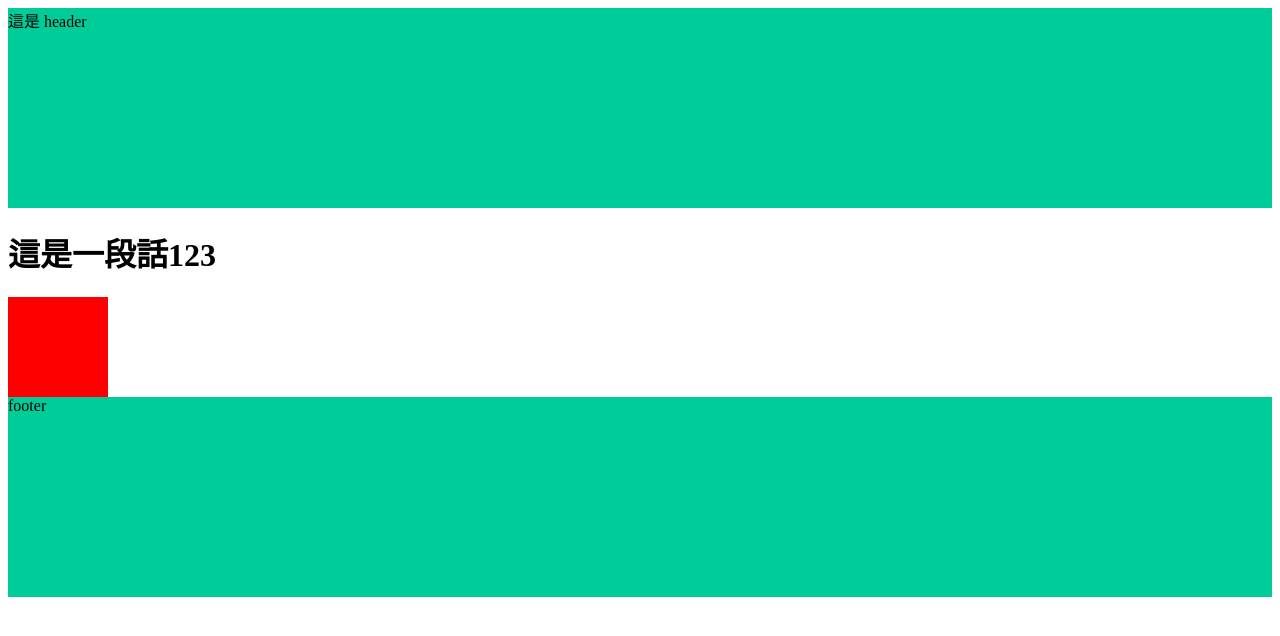
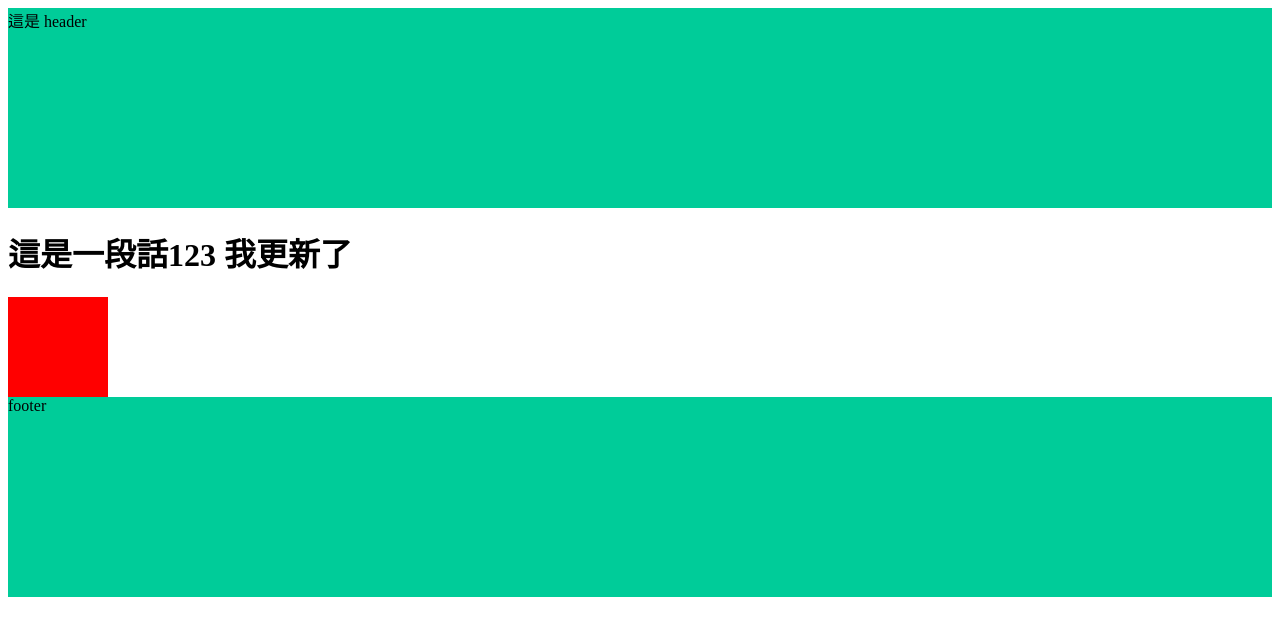
Before and after one commit to linsyuan1997/test0722, a plain HTML site: page index.html in a window 1280 px wide. Drawn offline with Linux system fonts and the light colour scheme.

Commit message:
Update 2021-07-22T13:01:44.528Z

```diff
--- a/index.html
+++ b/index.html
@@ -16,7 +16,7 @@
 
 
 <h1>
-  這是一段話123
+  這是一段話123 我更新了
 </h1>
 
 <div class="box"></div>
```
